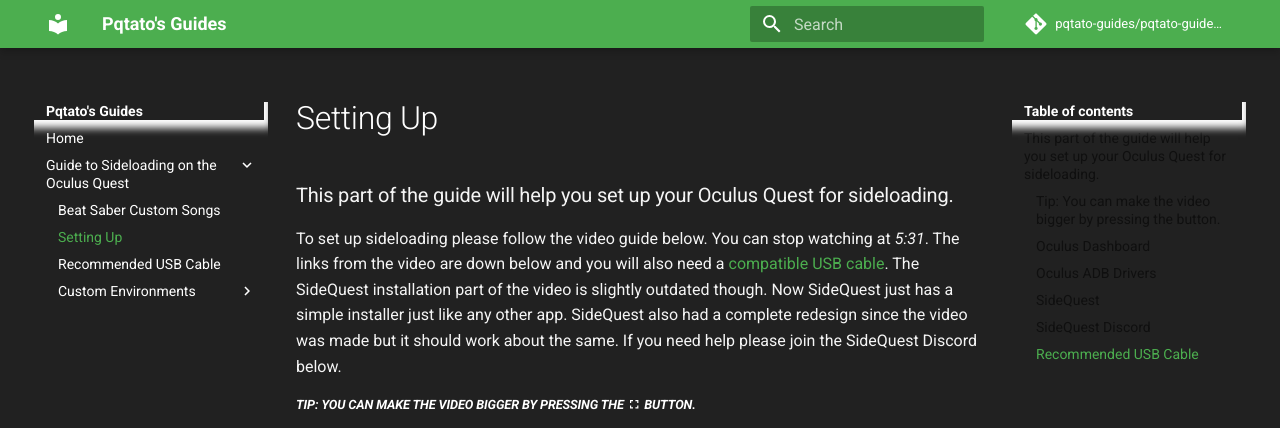
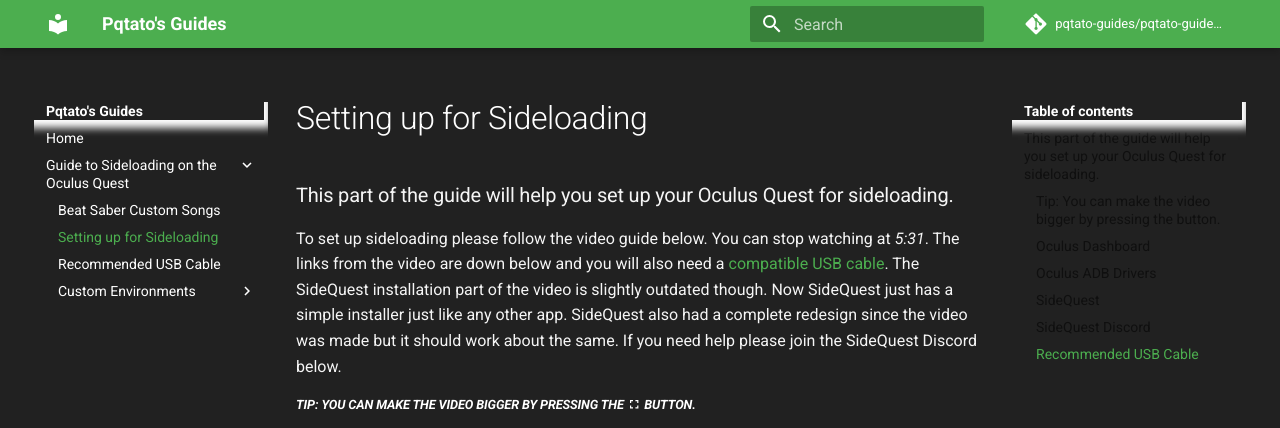
Before and after one commit to pqtato-guides/pqtato-guides.github.io, an MkDocs documentation site: the page built from docs/Guide to Sideloading on the Oculus Quest/settingup.md, in a window 1280 px wide and 953 px high, cut to the strip 0-428 px from the top of the window. Built offline with MkDocs 1.6.1 and Material for MkDocs 9.7.7, drawn with Linux system fonts in a browser that asks for light colours; comment, search, counter and statistics services are not loaded.

Commit message:
Update settingup.md

```diff
--- a/docs/Guide to Sideloading on the Oculus Quest/settingup.md
+++ b/docs/Guide to Sideloading on the Oculus Quest/settingup.md
@@ -1,4 +1,4 @@
-# Setting Up
+# Setting up for Sideloading
 ### This part of the guide will help you set up your Oculus Quest for sideloading.
 To set up sideloading please follow the video guide below. You can stop watching at *5:31*. The links from the video are down below and you will also need a [compatible USB cable](usbcable.md). The SideQuest installation part of the video is slightly outdated though. Now SideQuest just has a simple installer just like any other app. SideQuest also had a complete redesign since the video was made but it should work about the same. If you need help please join the SideQuest Discord below.
 ##### *Tip: You can make the video bigger by pressing the :material-fullscreen: button.*
```
